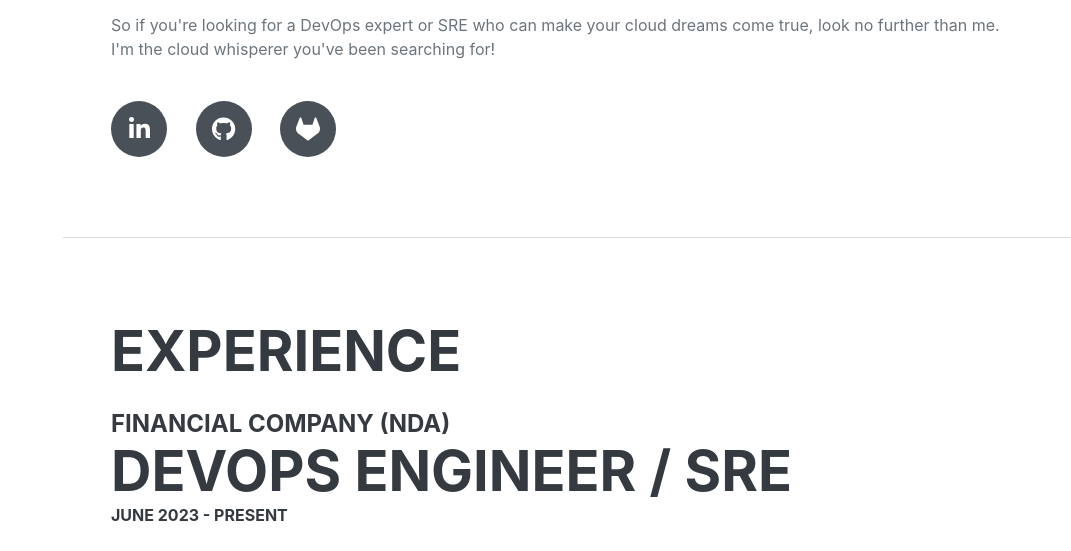
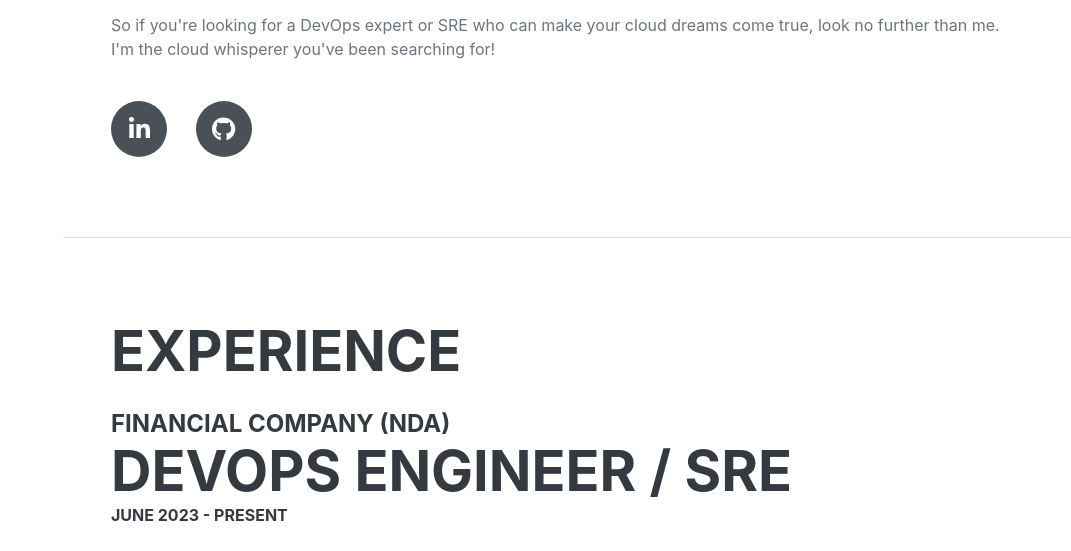
Before and after one commit to spigell/my-cloud-resume, a website: page frontend/resume.html in a window 1280 px wide. Shown: the part 837-1388 px from the top of the page, without its empty margins (209-1280 px from the left). Drawn offline with nearby package versions, Linux system fonts and the light colour scheme; a web font is replaced by a local one.

Commit message:
:pencil2: update my resume

```diff
--- a/frontend/resume.html
+++ b/frontend/resume.html
@@ -182,11 +182,6 @@
             ></a>
             <a class="social-icon" href="https://github.com/spigell"
               ><i class="fab fa-github"></i
-            ></a>
-            <a
-              class="social-icon"
-              href="https://gitlab.infraunlimited.tech/infraOps"
-              ><i class="fab fa-gitlab"></i
             ></a>
           </div>
         </div>
```
